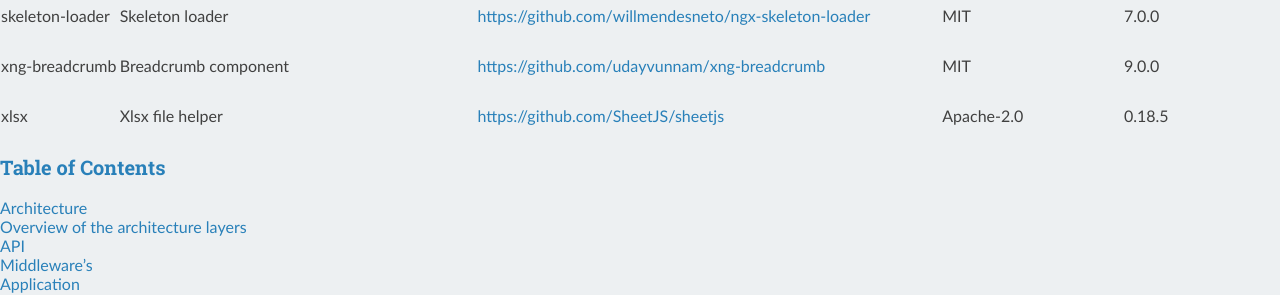
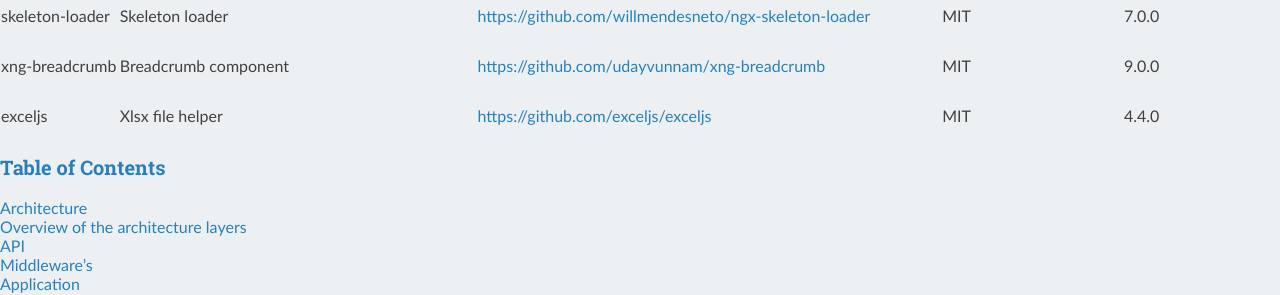
Before and after one commit to OS2Valghalla/OS2valghalla-3-documentation, a Sphinx documentation site: the page built from docs/source/architecture/index.rst, in a window 1280 px wide and 900 px high, scrolled down 5134 px. Shown: the part 151-446 px from the top of the window. Built offline with Sphinx 7.4.7 and the Read the Docs theme 2.0.0, drawn with Linux system fonts in a browser that asks for light colours.

Commit message:
Updated 3rd party dependencies

```diff
--- a/docs/source/architecture/index.rst
+++ b/docs/source/architecture/index.rst
@@ -110,5 +110,5 @@ ngx-file-drop     File drop component
 mat-timepicker    Time picker                                                                                          https://github.com/tonysamperi/ngx-mat-timepicker                         MIT                            15.1.4
 skeleton-loader   Skeleton loader                                                                                      https://github.com/willmendesneto/ngx-skeleton-loader                     MIT                            7.0.0
 xng-breadcrumb    Breadcrumb component                                                                                 https://github.com/udayvunnam/xng-breadcrumb                              MIT                            9.0.0
-xlsx              Xlsx file helper                                                                                     https://github.com/SheetJS/sheetjs                                        Apache-2.0                     0.18.5
+exceljs           Xlsx file helper                                                                                     https://github.com/exceljs/exceljs                                        MIT                            4.4.0
 ================= ===================================================================================================  ========================================================================= ============================== ==============
```
